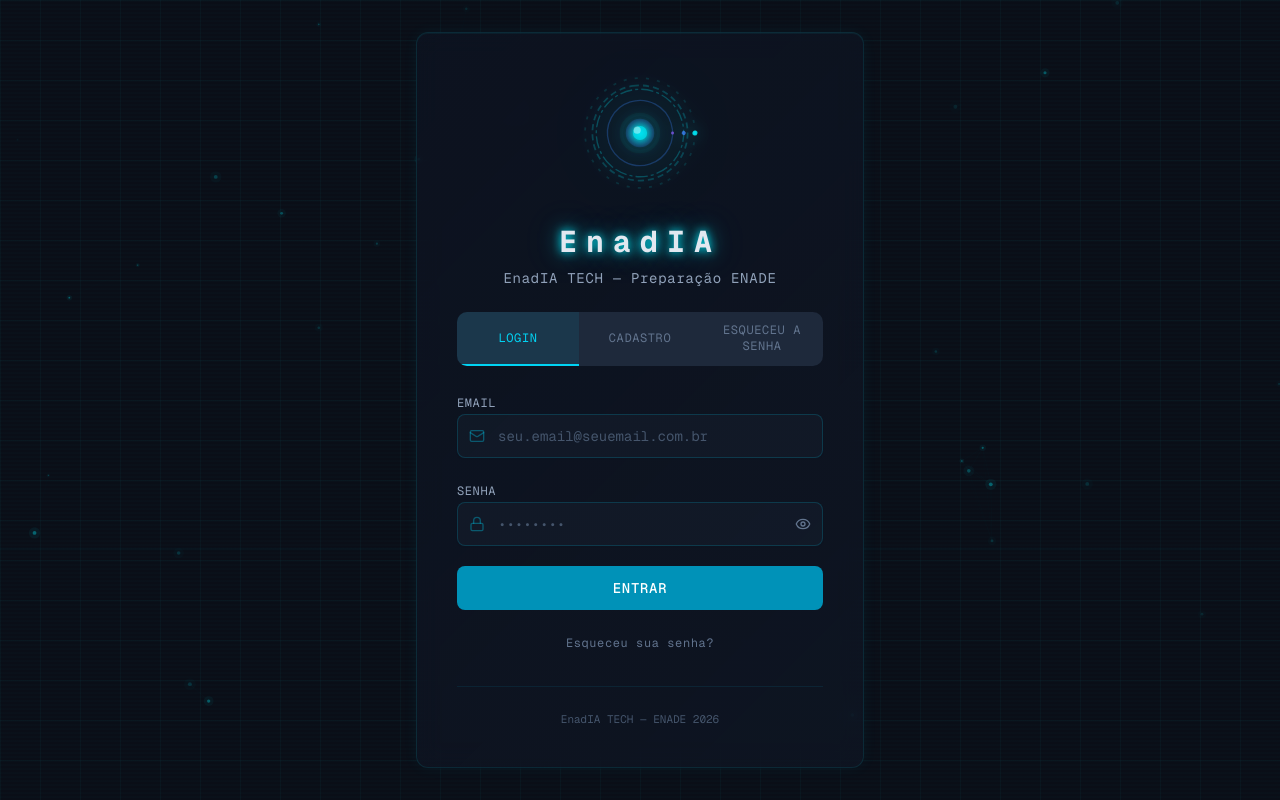
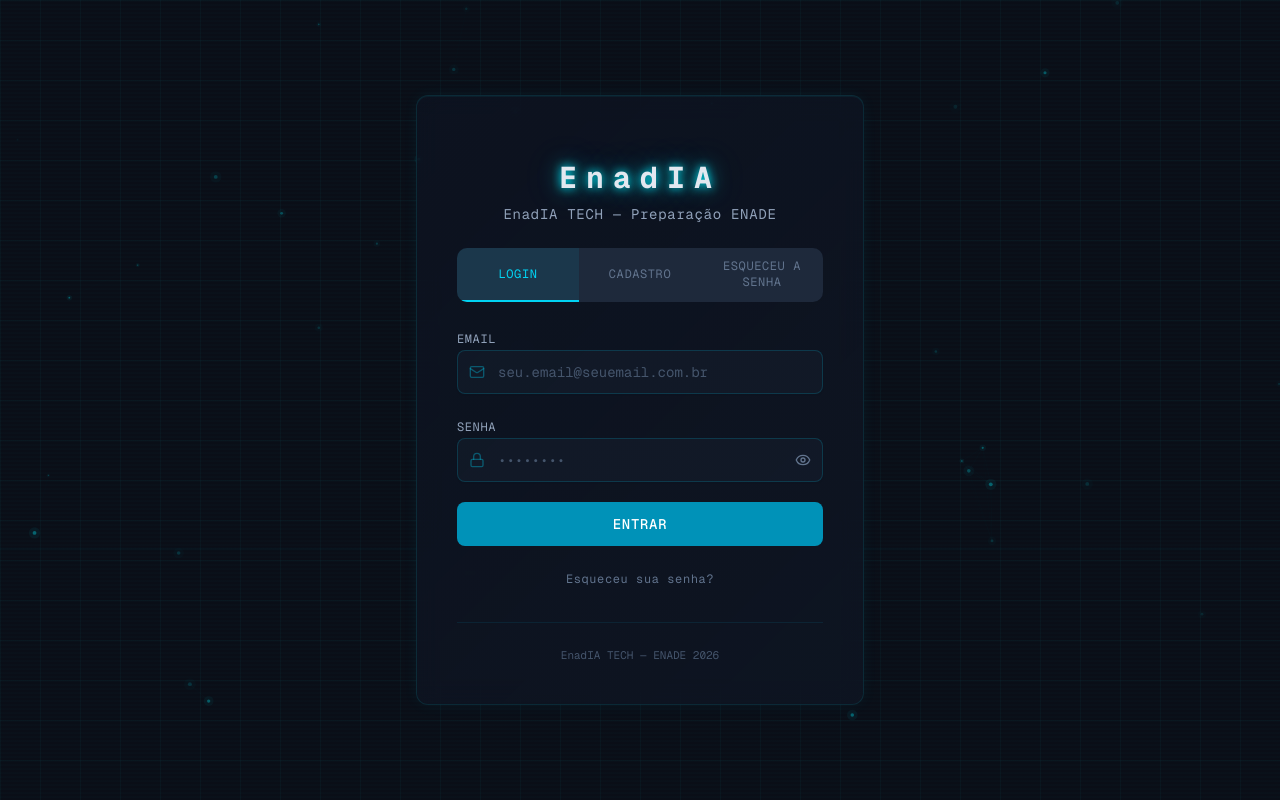
Before and after one commit to Lutydes/enadia-tech, a Next.js app: page / in a window 1280 px wide. Built offline with nearby package versions, Linux system fonts and the light colour scheme.

Commit message:
chore: comment out EnadIAOrb to debug crash

```diff
--- a/src/components/auth/LoginForm.tsx
+++ b/src/components/auth/LoginForm.tsx
@@ -255,7 +255,7 @@ export function LoginForm() {
               animate={isLoading ? { scale: [1, 1.05, 1] } : {}}
               transition={isLoading ? { duration: 1.5, repeat: Infinity, ease: 'easeInOut' } : {}}
             >
-              <EnadIAOrb size="xl" isThinking={isLoading} />
+              {/* <EnadIAOrb size="xl" isThinking={isLoading} /> */}
             </motion.div>
           </div>
 
```
